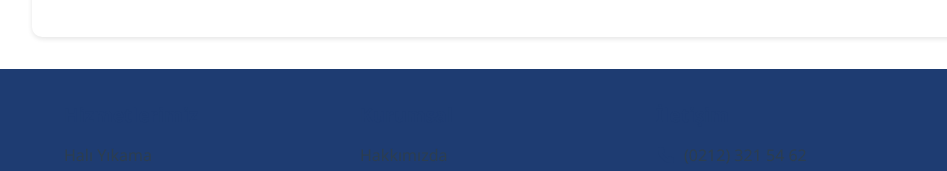
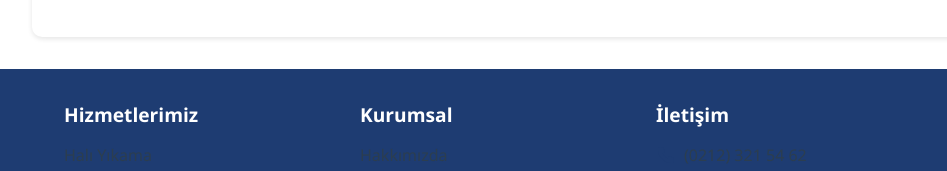
Before and after one commit to mertugr/mertugr.github.io, a plain HTML site: page index.html in a window 1280 px wide. Shown: the part 4356-4527 px from the top of the page, 0-947 px from the left. Drawn offline with Linux system fonts and the light colour scheme.

Commit message:
Update style.css

```diff
--- a/style.css
+++ b/style.css
@@ -2100,3 +2100,26 @@ p a {
 p a:hover {
     opacity: 0.8;
 }
+
+.footer-nav a {
+    color: #fff;
+    text-decoration: none;
+    transition: color 0.3s ease;
+}
+
+.footer-nav a:hover {
+    color: #f0f0f0;
+    text-decoration: underline;
+}
+
+.footer-nav .footer-section h4 a {
+    color: #fff;
+    font-weight: 600;
+    margin-bottom: 15px;
+    display: block;
+}
+
+.footer-nav .footer-section h4 a:hover {
+    color: #f0f0f0;
+    text-decoration: underline;
+}
```
